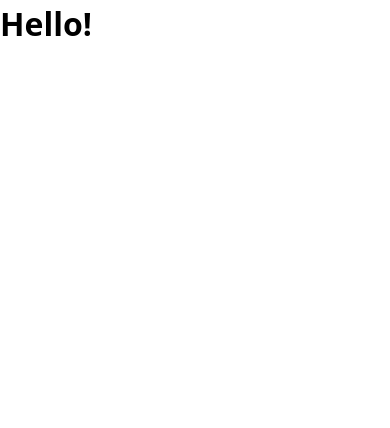
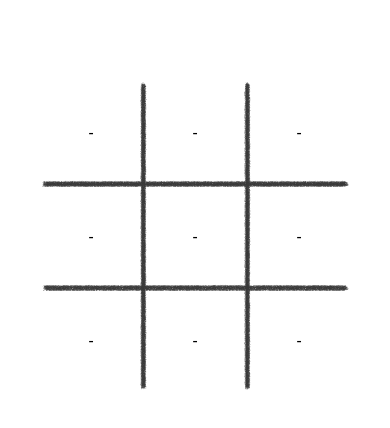
Before and after one commit to raycasimiro/vanillaJS-tictactoe-app, a plain HTML site: page index.html in a window 390 px wide. Drawn offline with Linux system fonts and the light colour scheme.

Commit message:
new commit

```diff
--- a/app.js
+++ b/app.js
@@ -1,17 +1,43 @@
+function Cell(pIndex) {
+  let value = "-";
+  let index = pIndex;
+  const getValue = () => value;
+  const setValue = (newVal) => (value = newVal);
+  const getIndex = () => index;
+  const createCellHTML = () => {
+    let cell = document.createElement("div");
+    cell.innerHTML = value;
+    return cell;
+  };
+  return { getValue, setValue, getIndex, createCellHTML };
+}
 function Board() {
   //create board
   let board = [];
   for (let x = 0; x < 9; x++) {
-    board.push("-");
+    board.push(Cell(x));
   }
 
   const displayBoard = () => {
     console.log(`
-    [${board[0]}][${board[1]}][${board[2]}]
-    [${board[3]}][${board[4]}][${board[5]}]
-    [${board[6]}][${board[7]}][${board[8]}]
+    [${board[0].getValue()}][${board[1].getValue()}][${board[2].getValue()}]
+    [${board[3].getValue()}][${board[4].getValue()}][${board[5].getValue()}]
+    [${board[6].getValue()}][${board[7].getValue()}][${board[8].getValue()}]
     `);
   };
+
+  const createBoardHTML = () => {
+    let grid = document.createElement("div");
+    let main = document.querySelector("main");
+    main.innerHTML = ``;
+    grid.classList.add("grid");
+    for (let items of board) {
+      grid.appendChild(items.createCellHTML());
+    }
+
+    main.appendChild(grid);
+  };
+
   //winning combinations
   let combinations = [
     [0, 1, 2],
@@ -36,23 +62,11 @@ function Board() {
   };
 
   const addToken = (index, token) => {
-    if (board[index] !== "-") alert("invalid move");
-    else board[index] = token;
-    displayBoard();
+    if (board[index].getValue() !== "-") alert("invalid move");
+    else board[index].setValue(token);
   };
 
-  return { board, addToken, checkWin };
-}
-
-function Cell() {
-  let value = 0;
-  const getValue = () => {
-    return value;
-  };
-  const setValue = (newVal) => {
-    value = newVal;
-  };
-  return { getValue, setValue };
+  return { board, addToken, checkWin, displayBoard, createBoardHTML };
 }
 
 function Player(pName, pToken) {
@@ -80,10 +94,19 @@ function Game() {
     else return player2;
   };
 
+  const getInput = (e) => {
+    console.log(e);
+  };
+
+  board.displayBoard();
+  board.createBoardHTML();
+
   const gameRound = (index) => {
     board.addToken(index, getActivePlayer().getPlayerToken());
     if (board.checkWin()) alert(`${getActivePlayer().getPlayerName()} wins!`);
     switchActivePlayer();
+    board.displayBoard();
+    board.createBoardHTML();
     console.log(`${getActivePlayer().getPlayerName()} to move`);
   };
 
--- a/index.html
+++ b/index.html
@@ -8,6 +8,6 @@
     <title>Document</title>
   </head>
   <body>
-    <h1>Hello!</h1>
+    <main></main>
   </body>
 </html>
--- a/style.css
+++ b/style.css
@@ -47,3 +47,33 @@ h6 {
 #__next {
   isolation: isolate;
 }
+
+.grid {
+  background-image: url(images/tictactoe-bg.png);
+  background-size: contain;
+  display: grid;
+  grid-template-columns: repeat(3, 1fr);
+  grid-template-rows: repeat(3, 1fr);
+  grid-column-gap: 0px;
+  grid-row-gap: 0px;
+  aspect-ratio: 1;
+  width: 40%;
+  margin: 5rem auto;
+}
+
+@media (max-width: 480px) {
+  .grid {
+    width: 80%;
+  }
+}
+
+.grid > div {
+  display: flex;
+  justify-content: center;
+  align-items: center;
+}
+
+.grid > div:hover {
+  background-color: rgba(255, 0, 0, 0.312);
+  border-radius: 1rem;
+}
```
Also changed, not shown: images/tictactoe-bg.png (added).
